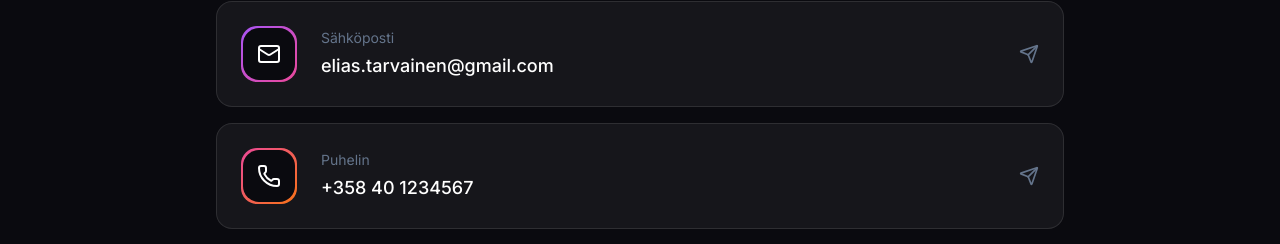
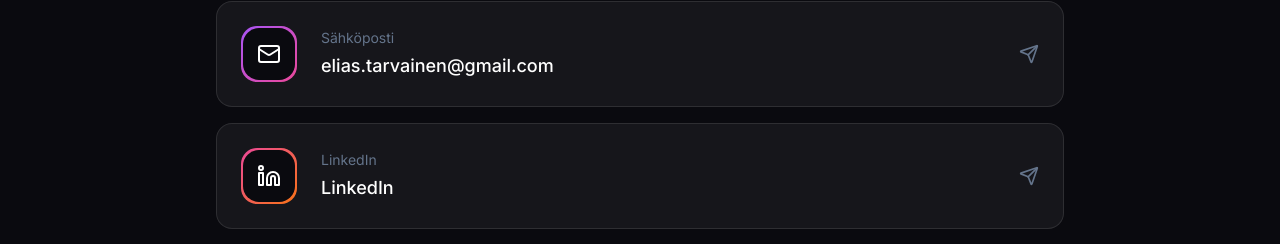
Before and after one commit to ElkkuTee/portfolio, a React (Vite) app: page / in a window 1280 px wide. Shown: the part 5550-5794 px from the top of the page. Built offline with nearby package versions, Linux system fonts and the light colour scheme.

Commit message:
Changed phone number to instead use LinkedIn

```diff
--- a/src/context/LanguageContext.tsx
+++ b/src/context/LanguageContext.tsx
@@ -80,7 +80,7 @@ const fiTranslations: Translations = {
     title: 'Yhteydenotto',
     subtitle: 'Ota yhteyttä ja kerro miten voin auttaa!',
     email: 'Sähköposti',
-    phone: 'Puhelin',
+    linkedin: 'LinkedIn',
     github: 'GitHub',
   },
   footer: {
@@ -164,7 +164,7 @@ const enTranslations: Translations = {
     title: 'Contact',
     subtitle: 'Get in touch and let me know how I can help!',
     email: 'Email',
-    phone: 'Phone',
+    linkedin: 'LinkedIn',
     github: 'GitHub',
   },
   footer: {
--- a/src/sections/Contact.tsx
+++ b/src/sections/Contact.tsx
@@ -3,7 +3,7 @@ import { gsap } from 'gsap';
 import { ScrollTrigger } from 'gsap/ScrollTrigger';
 import { useLanguage } from '../context/LanguageContext';
 import MagneticButton from '../components/MagneticButton';
-import { Mail, Phone, Github, MessageCircle, Send } from 'lucide-react';
+import { Mail, Linkedin, Github, MessageCircle, Send } from 'lucide-react';
 
 gsap.registerPlugin(ScrollTrigger);
 
@@ -47,10 +47,10 @@ export default function Contact() {
       color: 'from-purple-500 to-pink-500',
     },
     {
-      icon: Phone,
-      label: t('contact.phone'),
-      value: '+358 40 1234567',
-      href: 'tel:+358401234567',
+      icon: Linkedin,
+      label: t('contact.linkedin'),
+      value: 'LinkedIn',
+      href: 'https://www.linkedin.com/in/elias-tarvainen-9528363a9/',
       color: 'from-pink-500 to-orange-500',
     },
     {
```
